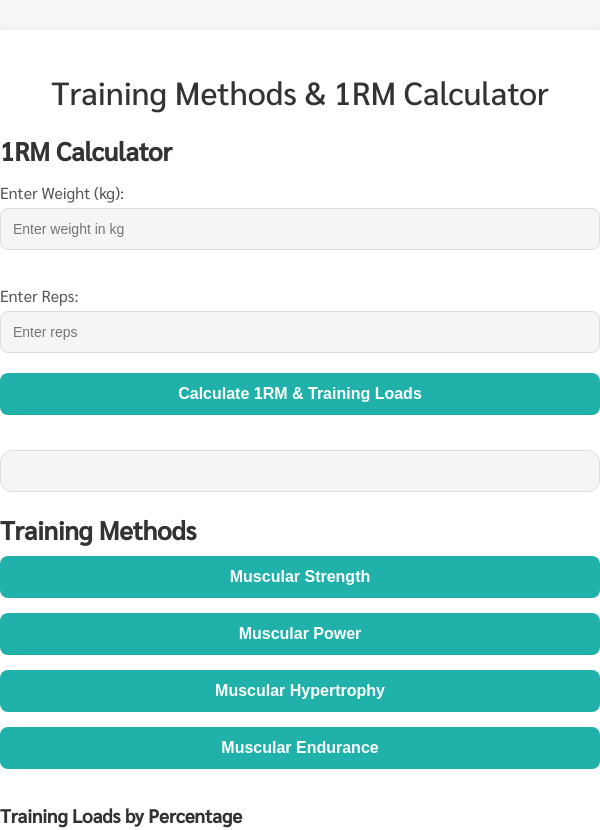
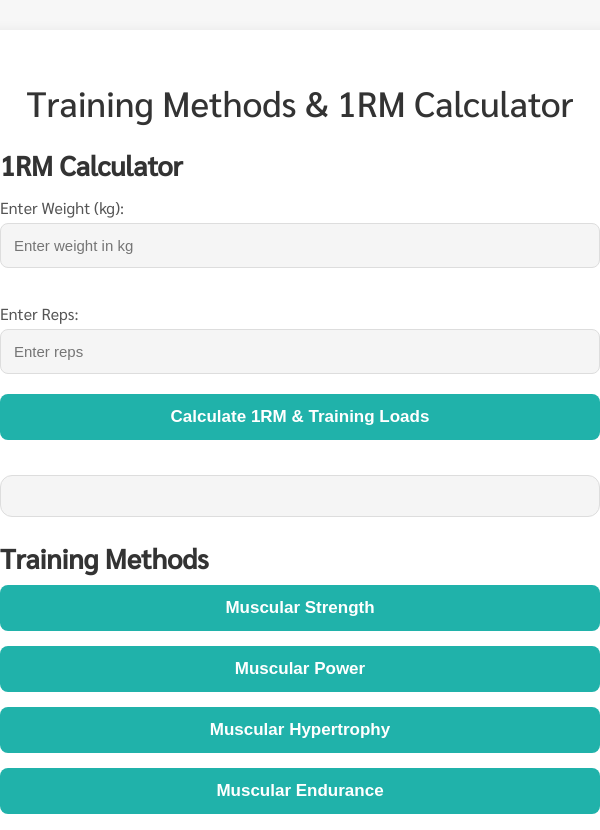
Before and after one commit to TripleK8/1RM-K8.io, a plain HTML site: page index.html in a window 600 px wide. Shown: the top 830 px of the page. Drawn offline with Linux system fonts and the light colour scheme.

Commit message:
index.html

```diff
--- a/index.html
+++ b/index.html
@@ -3,7 +3,7 @@
 <head>
     <meta charset="UTF-8">
     <meta name="viewport" content="width=device-width, initial-scale=1.0">
-    <title>Training Methods & 1RM Calculator</title>
+    <title>Responsive Training Methods & 1RM Calculator</title>
     <link href="https://fonts.googleapis.com/css2?family=Sarabun:wght@300;400;500&display=swap" rel="stylesheet">
     <style>
         /* พื้นฐาน */
@@ -116,32 +116,57 @@
             color: #333;
         }
 
-        /* การปรับขนาดมือถือ */
+        /* การปรับขนาดมือถือ (สำหรับอุปกรณ์ที่มีหน้าจอเล็กกว่า 600px) */
         @media (max-width: 600px) {
             .container {
                 padding: 20px;
             }
 
             h1 {
-                font-size: 2em;
+                font-size: 2em; /* ลดขนาดหัวข้อหลักให้พอดีกับหน้าจอเล็ก */
             }
 
             h2 {
-                font-size: 1.6em;
+                font-size: 1.5em; /* ปรับขนาดหัวข้อรอง */
             }
 
             .grid-container {
-                grid-template-columns: 1fr;
+                grid-template-columns: 1fr; /* ให้กริดแสดงแค่คอลัมน์เดียว */
             }
 
             input[type="number"], input[type="text"], select {
-                font-size: 14px;
-                padding: 12px;
+                font-size: 14px; /* ลดขนาดฟอนต์ในช่องกรอกข้อมูล */
+                padding: 12px; /* ลดขนาดช่องกรอกข้อมูล */
             }
 
             button {
                 padding: 12px;
-                font-size: 16px; /* ปรับขนาดตัวอักษรในมือถือ */
+                font-size: 16px; /* ปรับขนาดปุ่มให้พอดีกับมือถือ */
+            }
+        }
+
+        /* การปรับขนาดสำหรับ iPad และแท็บเล็ต (ระหว่าง 600px ถึง 1024px) */
+        @media (max-width: 1024px) and (min-width: 600px) {
+            .container {
+                padding: 25px;
+            }
+
+            h1 {
+                font-size: 2.2em; /* ปรับขนาดหัวข้อให้เหมาะสม */
+            }
+
+            h2 {
+                font-size: 1.7em;
+            }
+
+            input[type="number"], input[type="text"], select {
+                font-size: 15px;
+                padding: 13px;
+            }
+
+            button {
+                padding: 13px;
+                font-size: 17px; /* ขนาดปุ่มที่เหมาะสม */
             }
         }
     </style>
```
